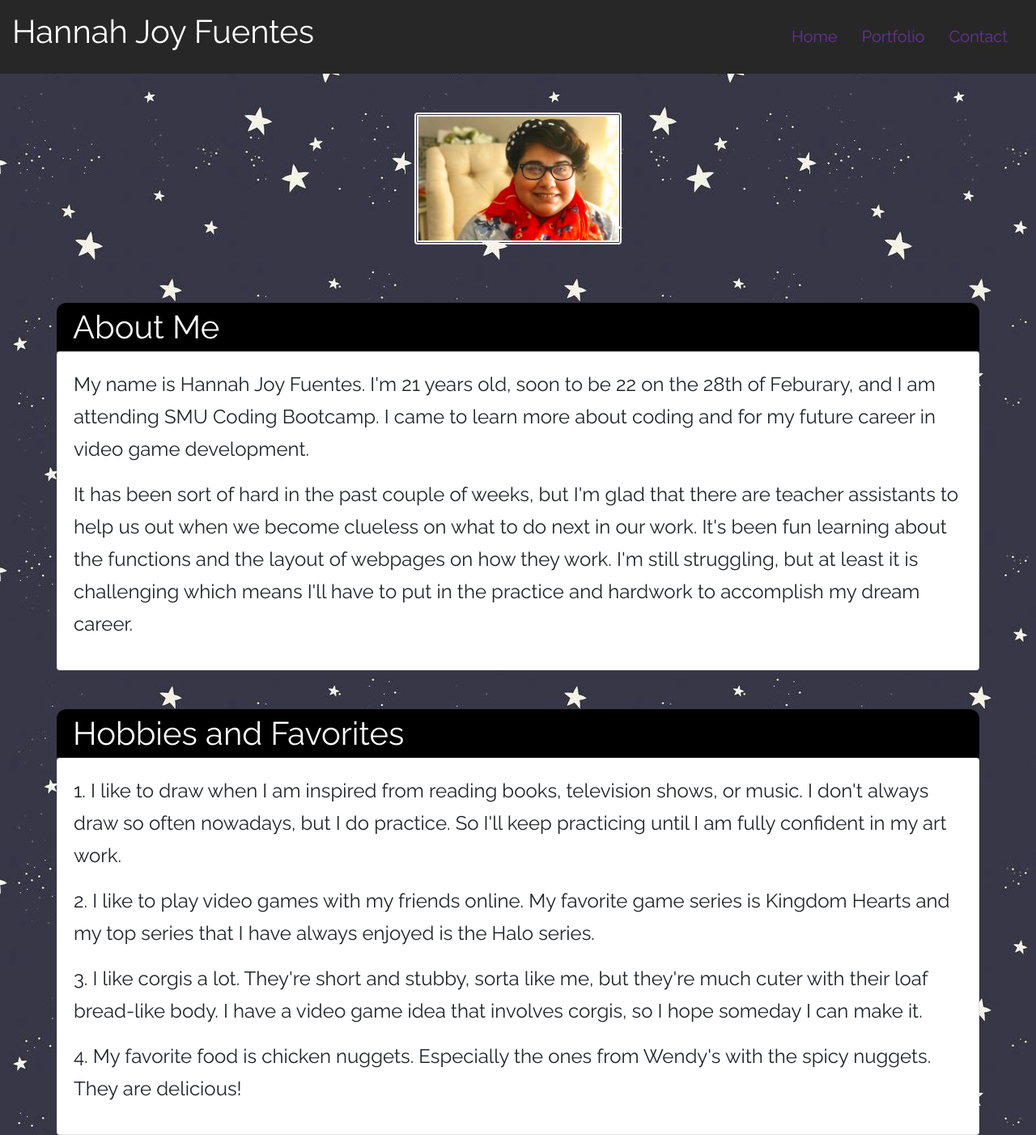
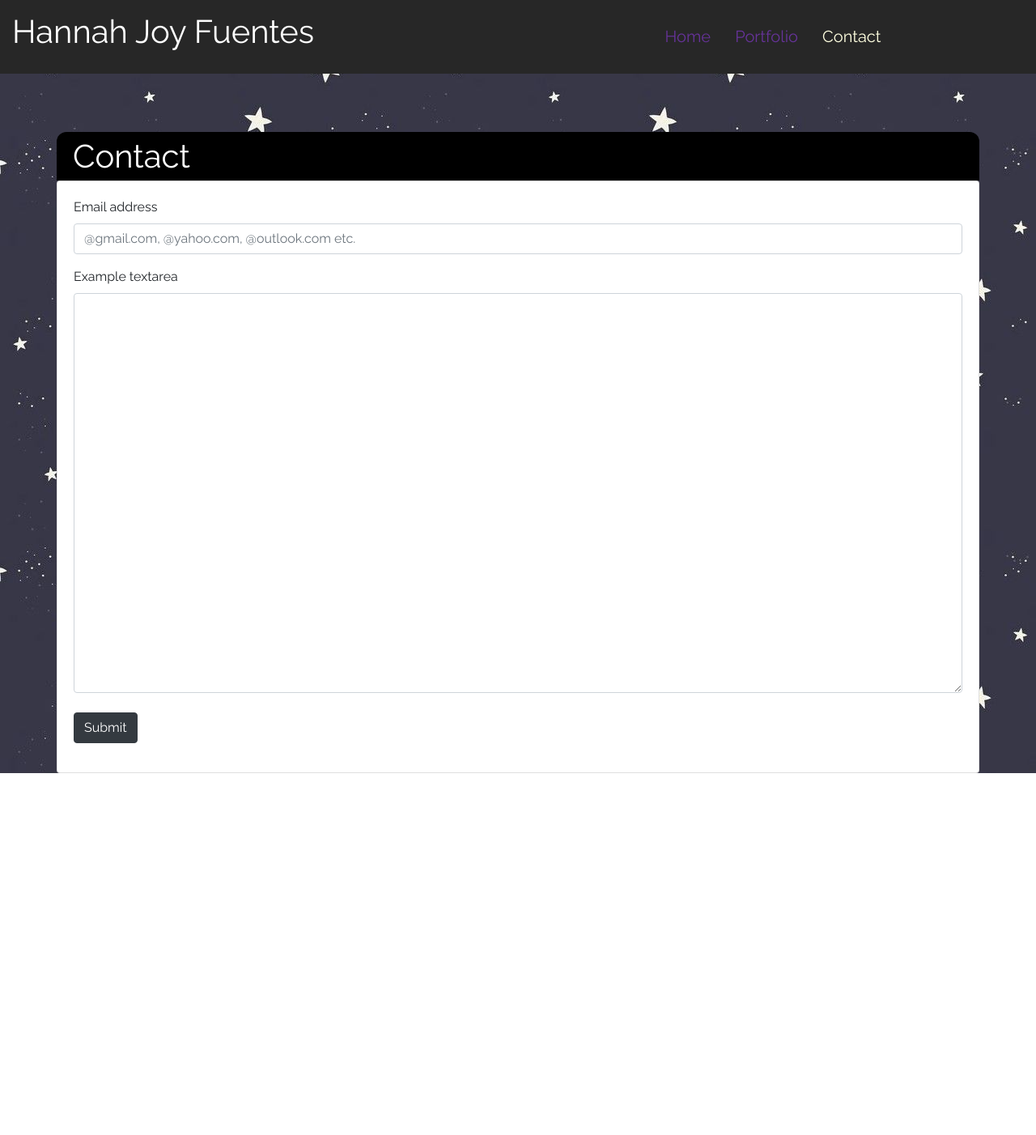
Before and after one commit to HanFue282/Update-Portfolio, a plain HTML site: page contact.html in a window 1280 px wide. Shown: the whole page at 81% size. After the commit the page ends 955 px from the top, so only its background shows below. Drawn offline with nearby package versions, Linux system fonts and the light colour scheme.

Commit message:
updating pages on website with images and links

```diff
--- a/contact.html
+++ b/contact.html
@@ -32,38 +32,26 @@
                             <a href="portfolio.html">Portfolio</a>
                         </li>
                         <li>
-                            <a href="contact.html">Contact</a>
+                            <a class="active" href="contact.html">Contact</a>
                         </li>
                     </ul>
                 </nav>
         </header>
     </div>
-<br><br>
-    <center><img src="IMG_3268.jpg" alt="profile-picture"></center>
 <br><br><br>
 <div class="container">
-    <span class="row sub-header">About Me</span>
+    <span class="row sub-header">Contact</span>
     <section class=" card card-body row">
-        <p> My name is Hannah Joy Fuentes. I'm 21 years old, soon to be 22 on the 28th of Feburary, and I am
-            attending SMU Coding Bootcamp. I came to learn more about coding and for my future career in video game development.</p>
-        <p> It has been sort of hard in the past couple of weeks, but I'm glad that there are teacher assistants to help us out when
-            we become clueless on what to do next in our work. It's been fun learning about the functions and the layout of webpages
-            on how they work. I'm still struggling, but at least it is challenging which means I'll have to put in the practice and hardwork
-            to accomplish my dream career.</p>
-    </section>
-</div>
-<br><br>
-<div class="container">
-    <span class="row sub-header">Hobbies and Favorites</span>
-    <section class="card card-body row">
-        <p> 1. I like to draw when I am inspired from reading books, television shows, or music. I don't always draw so often nowadays, but I do
-            practice. So I'll keep practicing until I am fully confident in my art work.</p>
-        <p> 2. I like to play video games with my friends online. My favorite game series is Kingdom Hearts and my top series that I have always enjoyed
-            is the Halo series.</p>
-        <p> 3. I like corgis a lot. They're short and stubby, sorta like me, but they're much cuter with their loaf bread-like body. I have a video game
-            idea that involves corgis, so I hope someday I can make it.</p>
-        <p> 4. My favorite food is chicken nuggets. Especially the ones from Wendy's with the spicy nuggets. They are delicious!</p>
-
+        <div class="form-group">
+            <label for="exampleFormControlInput1">Email address</label>
+            <input type="email" class="form-control" id="exampleFormControlInput1" placeholder="@gmail.com, @yahoo.com, @outlook.com etc.">
+        </div>
+        <div class="form-group">
+            <label for="exampleFormControlTextarea1">Example textarea</label>
+            <textarea class="form-control" id="exampleFormControlTextarea1" rows="20"></textarea>
+            <br>
+            <button type="button" class="btn btn-dark">Submit</button>
+        </div>
     </section>
 </div>
     <script src="https://code.jquery.com/jquery-3.2.1.slim.min.js" integrity="sha384-KJ3o2DKtIkvYIK3UENzmM7KCkRr/rE9/Qpg6aAZGJwFDMVNA/GpGFF93hXpG5KkN" crossorigin="anonymous"></script>
--- a/style.css
+++ b/style.css
@@ -26,9 +26,9 @@ h1 {
 
 nav {
     padding-top: 15px;
-    margin-right: 20px;
+    margin-right: 50px;
     font-size: 20px;
-    text-align: end;
+    text-align: center;
 }
 
 ul {
@@ -50,6 +50,10 @@ a:hover {
     color: plum;
 }
 
+.active {
+    color: lightyellow;
+}
+
 .container1 {
     margin: auto;
     padding: auto;
@@ -59,5 +63,5 @@ p {
     line-break: auto;
     line-height: 2.5rem;
     text-align: left;
-    font-size: 24px;
+    font-size: 18px;
 }
```
Also changed, not shown: index.html (+2 -2 lines), portfolio.html (+21 -9 lines), README.md, devian-art-logo.png (added), github-logo.png (added).
